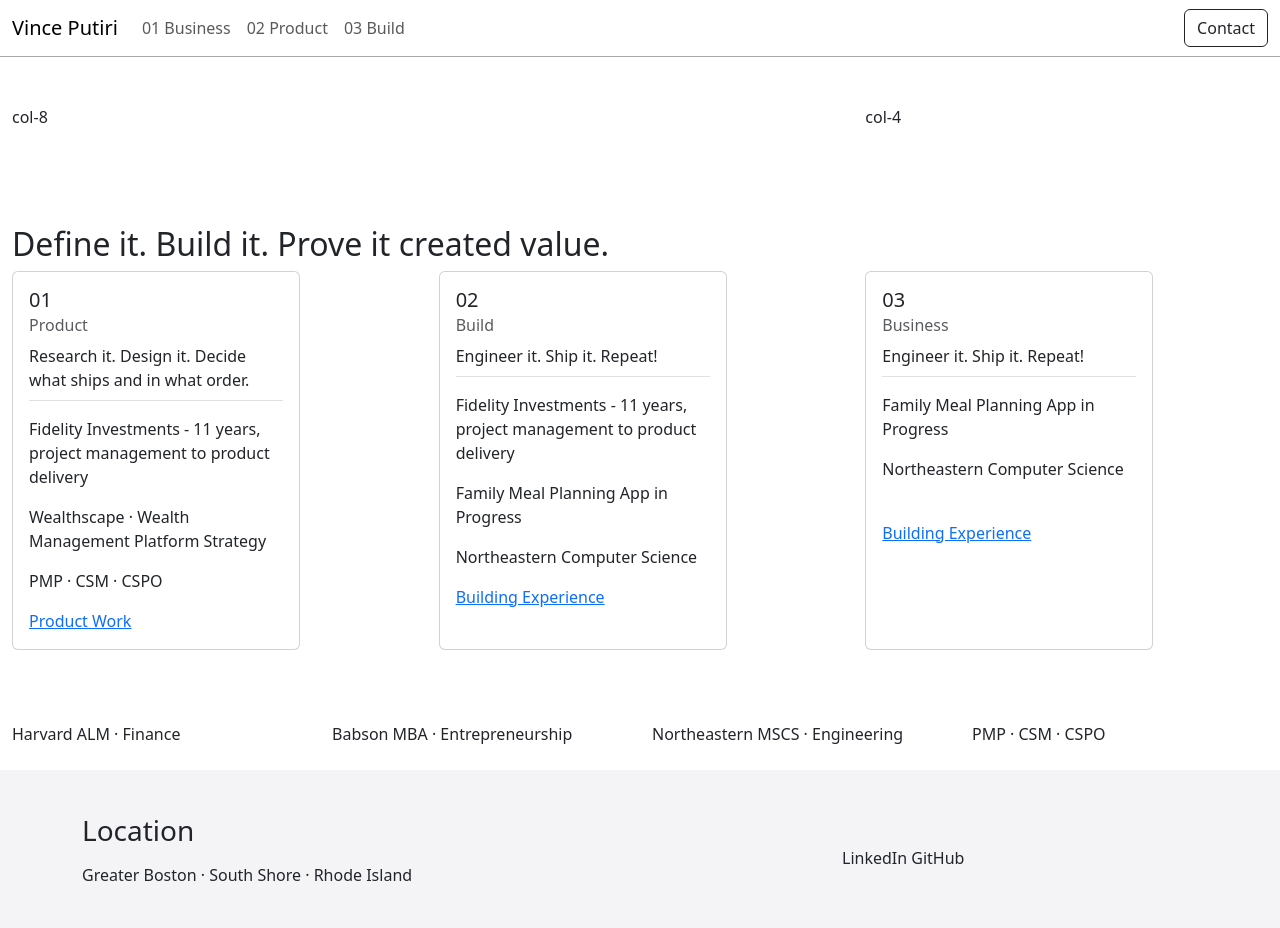
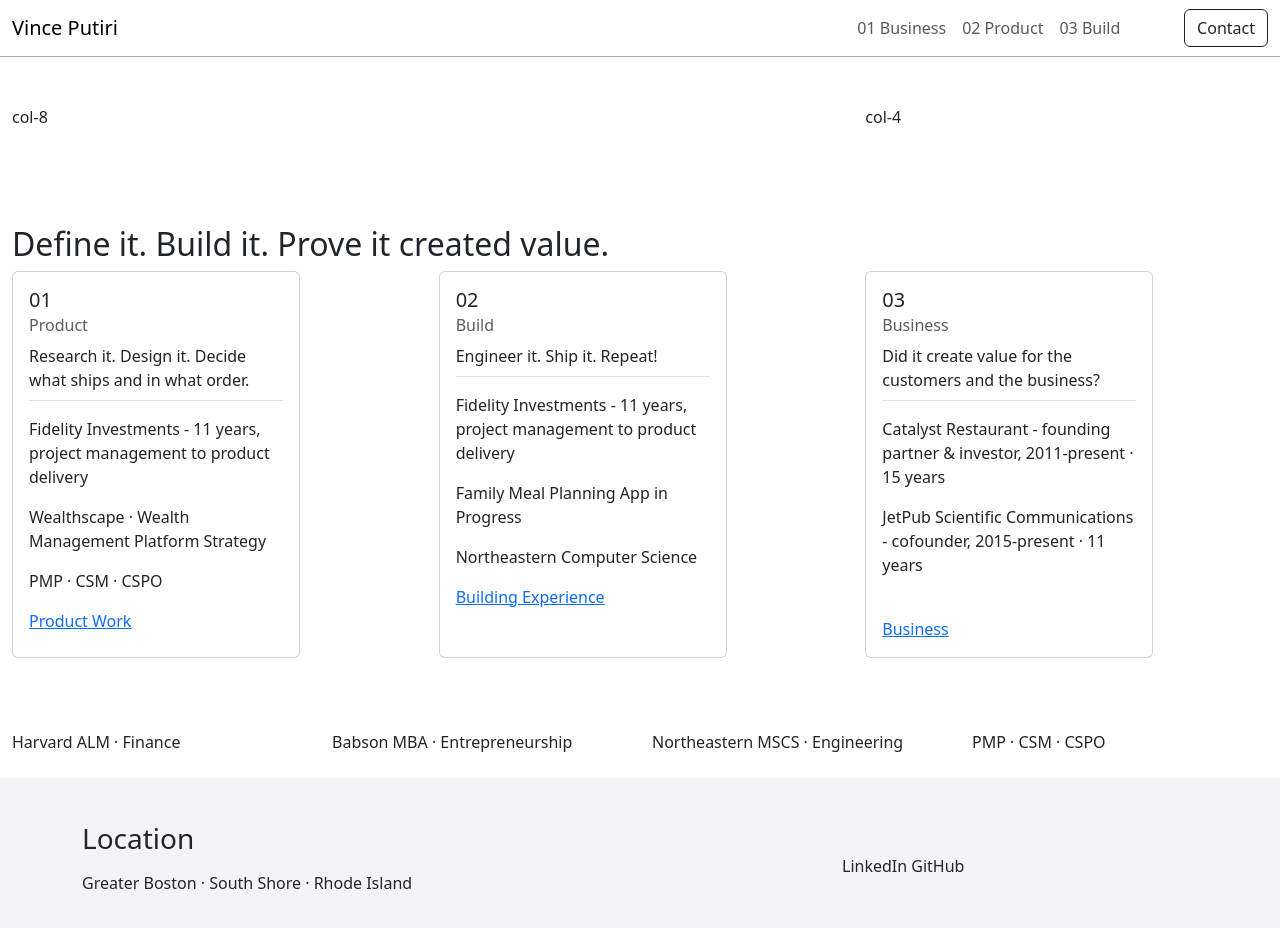
Before and after one commit to vputiri2024/5610_Project_1, a website: page index.html in a window 1280 px wide. Drawn offline with nearby package versions, Linux system fonts and the light colour scheme.

Commit message:
third card

```diff
--- a/index.html
+++ b/index.html
@@ -19,7 +19,10 @@
       <header>
         <nav class="navbar navbar-expand-lg">
           <div class="container-fluid">
+            <div class="col-8">
               <a class="navbar-brand" href="#">Vince Putiri</a>
+            </div>
+            <div class="col-4">
                 <div class="collapse navbar-collapse" id="navbarSupportedContent">
                   <ul class="navbar-nav me-auto mb-2 mb-lg-0">
                     <li class="nav-item">
@@ -33,6 +36,7 @@
                     </li>
                   </ul>
                   <a class="btn btn-outline-dark" type="#contact">Contact</a>
+                </div>
               </div>
           </div>
         </nav>
@@ -80,11 +84,11 @@
               <div class="card-body">
                 <h5 class="card-title">03</h5>
                 <h6 class="card-subtitle mb-2 text-body-secondary">Business</h6>
-                <p class="card-text detail border-bottom pb-2">Engineer it. Ship it. Repeat!</p>
-                <p class="card-text">Family Meal Planning App in Progress</p>
-                <p class="card-text">Northeastern Computer Science</p>
+                <p class="card-text detail border-bottom pb-2">Did it create value for the customers and the business?</p>
+                <p class="card-text">Catalyst Restaurant - founding partner & investor, 2011-present · 15 years </p>
+                <p class="card-text">JetPub Scientific Communications - cofounder, 2015-present · 11 years</p>
                 <br>
-                <a href="#" class="card-link">Building Experience</a>
+                <a href="#" class="card-link">Business</a>
               </div>
             </div>
           </div>
@@ -113,7 +117,7 @@
           <div class="col-4">
             <br>
             <br>
-            <p>LinkedIn GitHub</p>
+            <p>LinkedIn   GitHub</p>
 <!--            <a class="nav-link" href="#">LinkedIn</a>-->
 <!--            <a class="nav-link" href="#">GitHub</a>-->
           </div>
```
Lines whose indentation alone changed are shown as unchanged.
